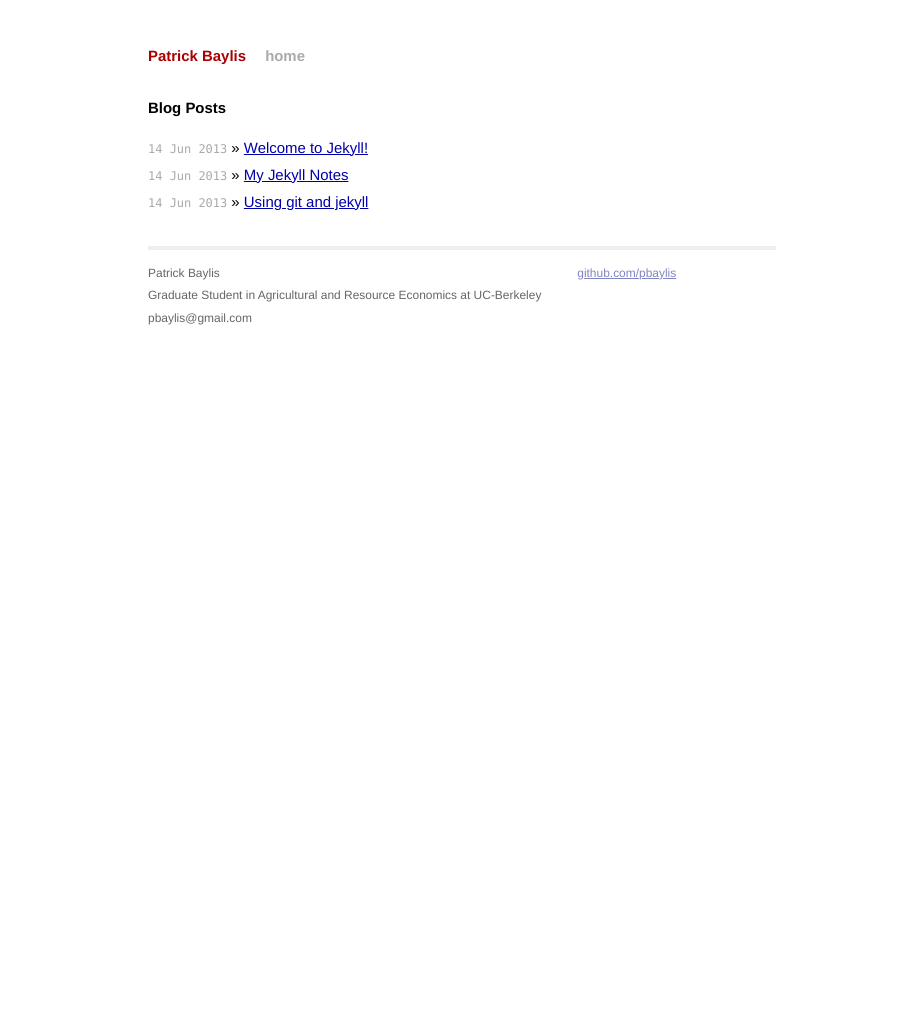
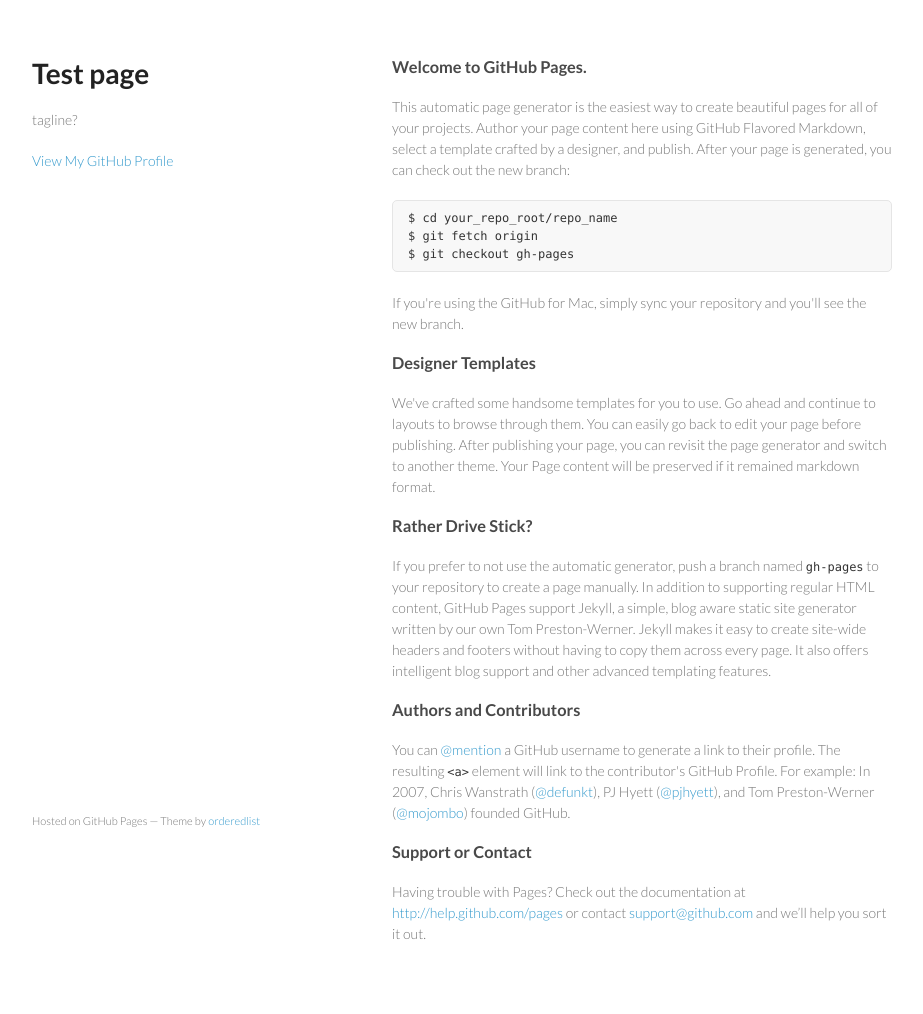
Before and after one commit to pbaylis/pbaylis.github.io, a Jekyll site: the page index.html, which Jekyll copies as it is, in a window 1280 px wide. Shown: the whole page, without its empty margins (178-1101 px from the left). Built offline with Jekyll 4.4.1, drawn with Linux system fonts in a browser that asks for light colours; before the commit the page ends 945 px from its top, so only the background shows below that.

Commit message:
Replace master branch with page content via GitHub

```diff
--- a/index.html
+++ b/index.html
@@ -1,13 +1,65 @@
----
-layout: default
-title: Patrick Baylis
----
+<!doctype html>
+<html>
+  <head>
+    <meta charset="utf-8">
+    <meta http-equiv="X-UA-Compatible" content="chrome=1">
+    <title>Test page by pbaylis</title>
 
-<div id="home">
-  <h1>Blog Posts</h1>
-  <ul class="posts">
-    {% for post in site.posts %}
-      <li><span>{{ post.date | date_to_string }}</span> &raquo; <a href="{{ post.url }}">{{ post.title }}</a></li>
-    {% endfor %}
-  </ul>
-</div>
+    <link rel="stylesheet" href="stylesheets/styles.css">
+    <link rel="stylesheet" href="stylesheets/pygment_trac.css">
+    <meta name="viewport" content="width=device-width, initial-scale=1, user-scalable=no">
+    <!--[if lt IE 9]>
+    <script src="//html5shiv.googlecode.com/svn/trunk/html5.js"></script>
+    <![endif]-->
+  </head>
+  <body>
+    <div class="wrapper">
+      <header>
+        <h1>Test page</h1>
+        <p>tagline?</p>
+
+
+        <p class="view"><a href="https://github.com/pbaylis">View My GitHub Profile</a></p>
+
+      </header>
+      <section>
+        <h3>
+<a name="welcome-to-github-pages" class="anchor" href="#welcome-to-github-pages"><span class="octicon octicon-link"></span></a>Welcome to GitHub Pages.</h3>
+
+<p>This automatic page generator is the easiest way to create beautiful pages for all of your projects. Author your page content here using GitHub Flavored Markdown, select a template crafted by a designer, and publish. After your page is generated, you can check out the new branch:</p>
+
+<pre><code>$ cd your_repo_root/repo_name
+$ git fetch origin
+$ git checkout gh-pages
+</code></pre>
+
+<p>If you're using the GitHub for Mac, simply sync your repository and you'll see the new branch.</p>
+
+<h3>
+<a name="designer-templates" class="anchor" href="#designer-templates"><span class="octicon octicon-link"></span></a>Designer Templates</h3>
+
+<p>We've crafted some handsome templates for you to use. Go ahead and continue to layouts to browse through them. You can easily go back to edit your page before publishing. After publishing your page, you can revisit the page generator and switch to another theme. Your Page content will be preserved if it remained markdown format.</p>
+
+<h3>
+<a name="rather-drive-stick" class="anchor" href="#rather-drive-stick"><span class="octicon octicon-link"></span></a>Rather Drive Stick?</h3>
+
+<p>If you prefer to not use the automatic generator, push a branch named <code>gh-pages</code> to your repository to create a page manually. In addition to supporting regular HTML content, GitHub Pages support Jekyll, a simple, blog aware static site generator written by our own Tom Preston-Werner. Jekyll makes it easy to create site-wide headers and footers without having to copy them across every page. It also offers intelligent blog support and other advanced templating features.</p>
+
+<h3>
+<a name="authors-and-contributors" class="anchor" href="#authors-and-contributors"><span class="octicon octicon-link"></span></a>Authors and Contributors</h3>
+
+<p>You can <a href="https://github.com/blog/821" class="user-mention">@mention</a> a GitHub username to generate a link to their profile. The resulting <code>&lt;a&gt;</code> element will link to the contributor's GitHub Profile. For example: In 2007, Chris Wanstrath (<a href="https://github.com/defunkt" class="user-mention">@defunkt</a>), PJ Hyett (<a href="https://github.com/pjhyett" class="user-mention">@pjhyett</a>), and Tom Preston-Werner (<a href="https://github.com/mojombo" class="user-mention">@mojombo</a>) founded GitHub.</p>
+
+<h3>
+<a name="support-or-contact" class="anchor" href="#support-or-contact"><span class="octicon octicon-link"></span></a>Support or Contact</h3>
+
+<p>Having trouble with Pages? Check out the documentation at <a href="http://help.github.com/pages">http://help.github.com/pages</a> or contact <a href="mailto:support@github.com">support@github.com</a> and we’ll help you sort it out.</p>
+      </section>
+      <footer>
+        <p><small>Hosted on GitHub Pages &mdash; Theme by <a href="https://github.com/orderedlist">orderedlist</a></small></p>
+      </footer>
+    </div>
+    <script src="javascripts/scale.fix.js"></script>
+
+  </body>
+</html>
--- /dev/null
+++ b/javascripts/scale.fix.js
@@ -0,0 +1,17 @@
+var metas = document.getElementsByTagName('meta');
+var i;
+if (navigator.userAgent.match(/iPhone/i)) {
+  for (i=0; i<metas.length; i++) {
+    if (metas[i].name == "viewport") {
+      metas[i].content = "width=device-width, minimum-scale=1.0, maximum-scale=1.0";
+    }
+  }
+  document.addEventListener("gesturestart", gestureStart, false);
+}
+function gestureStart() {
+  for (i=0; i<metas.length; i++) {
+    if (metas[i].name == "viewport") {
+      metas[i].content = "width=device-width, minimum-scale=0.25, maximum-scale=1.6";
+    }
+  }
+}
--- /dev/null
+++ b/stylesheets/pygment_trac.css
@@ -0,0 +1,69 @@
+.highlight  { background: #ffffff; }
+.highlight .c { color: #999988; font-style: italic } /* Comment */
+.highlight .err { color: #a61717; background-color: #e3d2d2 } /* Error */
+.highlight .k { font-weight: bold } /* Keyword */
+.highlight .o { font-weight: bold } /* Operator */
+.highlight .cm { color: #999988; font-style: italic } /* Comment.Multiline */
+.highlight .cp { color: #999999; font-weight: bold } /* Comment.Preproc */
+.highlight .c1 { color: #999988; font-style: italic } /* Comment.Single */
+.highlight .cs { color: #999999; font-weight: bold; font-style: italic } /* Comment.Special */
+.highlight .gd { color: #000000; background-color: #ffdddd } /* Generic.Deleted */
+.highlight .gd .x { color: #000000; background-color: #ffaaaa } /* Generic.Deleted.Specific */
+.highlight .ge { font-style: italic } /* Generic.Emph */
+.highlight .gr { color: #aa0000 } /* Generic.Error */
+.highlight .gh { color: #999999 } /* Generic.Heading */
+.highlight .gi { color: #000000; background-color: #ddffdd } /* Generic.Inserted */
+.highlight .gi .x { color: #000000; background-color: #aaffaa } /* Generic.Inserted.Specific */
+.highlight .go { color: #888888 } /* Generic.Output */
+.highlight .gp { color: #555555 } /* Generic.Prompt */
+.highlight .gs { font-weight: bold } /* Generic.Strong */
+.highlight .gu { color: #800080; font-weight: bold; } /* Generic.Subheading */
+.highlight .gt { color: #aa0000 } /* Generic.Traceback */
+.highlight .kc { font-weight: bold } /* Keyword.Constant */
+.highlight .kd { font-weight: bold } /* Keyword.Declaration */
+.highlight .kn { font-weight: bold } /* Keyword.Namespace */
+.highlight .kp { font-weight: bold } /* Keyword.Pseudo */
+.highlight .kr { font-weight: bold } /* Keyword.Reserved */
+.highlight .kt { color: #445588; font-weight: bold } /* Keyword.Type */
+.highlight .m { color: #009999 } /* Literal.Number */
+.highlight .s { color: #d14 } /* Literal.String */
+.highlight .na { color: #008080 } /* Name.Attribute */
+.highlight .nb { color: #0086B3 } /* Name.Builtin */
+.highlight .nc { color: #445588; font-weight: bold } /* Name.Class */
+.highlight .no { color: #008080 } /* Name.Constant */
+.highlight .ni { color: #800080 } /* Name.Entity */
+.highlight .ne { color: #990000; font-weight: bold } /* Name.Exception */
+.highlight .nf { color: #990000; font-weight: bold } /* Name.Function */
+.highlight .nn { color: #555555 } /* Name.Namespace */
+.highlight .nt { color: #000080 } /* Name.Tag */
+.highlight .nv { color: #008080 } /* Name.Variable */
+.highlight .ow { font-weight: bold } /* Operator.Word */
+.highlight .w { color: #bbbbbb } /* Text.Whitespace */
+.highlight .mf { color: #009999 } /* Literal.Number.Float */
+.highlight .mh { color: #009999 } /* Literal.Number.Hex */
+.highlight .mi { color: #009999 } /* Literal.Number.Integer */
+.highlight .mo { color: #009999 } /* Literal.Number.Oct */
+.highlight .sb { color: #d14 } /* Literal.String.Backtick */
+.highlight .sc { color: #d14 } /* Literal.String.Char */
+.highlight .sd { color: #d14 } /* Literal.String.Doc */
+.highlight .s2 { color: #d14 } /* Literal.String.Double */
+.highlight .se { color: #d14 } /* Literal.String.Escape */
+.highlight .sh { color: #d14 } /* Literal.String.Heredoc */
+.highlight .si { color: #d14 } /* Literal.String.Interpol */
+.highlight .sx { color: #d14 } /* Literal.String.Other */
+.highlight .sr { color: #009926 } /* Literal.String.Regex */
+.highlight .s1 { color: #d14 } /* Literal.String.Single */
+.highlight .ss { color: #990073 } /* Literal.String.Symbol */
+.highlight .bp { color: #999999 } /* Name.Builtin.Pseudo */
+.highlight .vc { color: #008080 } /* Name.Variable.Class */
+.highlight .vg { color: #008080 } /* Name.Variable.Global */
+.highlight .vi { color: #008080 } /* Name.Variable.Instance */
+.highlight .il { color: #009999 } /* Literal.Number.Integer.Long */
+
+.type-csharp .highlight .k { color: #0000FF }
+.type-csharp .highlight .kt { color: #0000FF }
+.type-csharp .highlight .nf { color: #000000; font-weight: normal }
+.type-csharp .highlight .nc { color: #2B91AF }
+.type-csharp .highlight .nn { color: #000000 }
+.type-csharp .highlight .s { color: #A31515 }
+.type-csharp .highlight .sc { color: #A31515 }
--- /dev/null
+++ b/stylesheets/styles.css
@@ -0,0 +1,255 @@
+@import url(https://fonts.googleapis.com/css?family=Lato:300italic,700italic,300,700);
+
+body {
+  padding:50px;
+  font:14px/1.5 Lato, "Helvetica Neue", Helvetica, Arial, sans-serif;
+  color:#777;
+  font-weight:300;
+}
+
+h1, h2, h3, h4, h5, h6 {
+  color:#222;
+  margin:0 0 20px;
+}
+
+p, ul, ol, table, pre, dl {
+  margin:0 0 20px;
+}
+
+h1, h2, h3 {
+  line-height:1.1;
+}
+
+h1 {
+  font-size:28px;
+}
+
+h2 {
+  color:#393939;
+}
+
+h3, h4, h5, h6 {
+  color:#494949;
+}
+
+a {
+  color:#39c;
+  font-weight:400;
+  text-decoration:none;
+}
+
+a small {
+  font-size:11px;
+  color:#777;
+  margin-top:-0.6em;
+  display:block;
+}
+
+.wrapper {
+  width:860px;
+  margin:0 auto;
+}
+
+blockquote {
+  border-left:1px solid #e5e5e5;
+  margin:0;
+  padding:0 0 0 20px;
+  font-style:italic;
+}
+
+code, pre {
+  font-family:Monaco, Bitstream Vera Sans Mono, Lucida Console, Terminal;
+  color:#333;
+  font-size:12px;
+}
+
+pre {
+  padding:8px 15px;
+  background: #f8f8f8;
+  border-radius:5px;
+  border:1px solid #e5e5e5;
+  overflow-x: auto;
+}
+
+table {
+  width:100%;
+  border-collapse:collapse;
+}
+
+th, td {
+  text-align:left;
+  padding:5px 10px;
+  border-bottom:1px solid #e5e5e5;
+}
+
+dt {
+  color:#444;
+  font-weight:700;
+}
+
+th {
+  color:#444;
+}
+
+img {
+  max-width:100%;
+}
+
+header {
+  width:270px;
+  float:left;
+  position:fixed;
+}
+
+header ul {
+  list-style:none;
+  height:40px;
+
+  padding:0;
+
+  background: #eee;
+  background: -moz-linear-gradient(top, #f8f8f8 0%, #dddddd 100%);
+  background: -webkit-gradient(linear, left top, left bottom, color-stop(0%,#f8f8f8), color-stop(100%,#dddddd));
+  background: -webkit-linear-gradient(top, #f8f8f8 0%,#dddddd 100%);
+  background: -o-linear-gradient(top, #f8f8f8 0%,#dddddd 100%);
+  background: -ms-linear-gradient(top, #f8f8f8 0%,#dddddd 100%);
+  background: linear-gradient(top, #f8f8f8 0%,#dddddd 100%);
+
+  border-radius:5px;
+  border:1px solid #d2d2d2;
+  box-shadow:inset #fff 0 1px 0, inset rgba(0,0,0,0.03) 0 -1px 0;
+  width:270px;
+}
+
+header li {
+  width:89px;
+  float:left;
+  border-right:1px solid #d2d2d2;
+  height:40px;
+}
+
+header ul a {
+  line-height:1;
+  font-size:11px;
+  color:#999;
+  display:block;
+  text-align:center;
+  padding-top:6px;
+  height:40px;
+}
+
+strong {
+  color:#222;
+  font-weight:700;
+}
+
+header ul li + li {
+  width:88px;
+  border-left:1px solid #fff;
+}
+
+header ul li + li + li {
+  border-right:none;
+  width:89px;
+}
+
+header ul a strong {
+  font-size:14px;
+  display:block;
+  color:#222;
+}
+
+section {
+  width:500px;
+  float:right;
+  padding-bottom:50px;
+}
+
+small {
+  font-size:11px;
+}
+
+hr {
+  border:0;
+  background:#e5e5e5;
+  height:1px;
+  margin:0 0 20px;
+}
+
+footer {
+  width:270px;
+  float:left;
+  position:fixed;
+  bottom:50px;
+}
+
+@media print, screen and (max-width: 960px) {
+
+  div.wrapper {
+    width:auto;
+    margin:0;
+  }
+
+  header, section, footer {
+    float:none;
+    position:static;
+    width:auto;
+  }
+
+  header {
+    padding-right:320px;
+  }
+
+  section {
+    border:1px solid #e5e5e5;
+    border-width:1px 0;
+    padding:20px 0;
+    margin:0 0 20px;
+  }
+
+  header a small {
+    display:inline;
+  }
+
+  header ul {
+    position:absolute;
+    right:50px;
+    top:52px;
+  }
+}
+
+@media print, screen and (max-width: 720px) {
+  body {
+    word-wrap:break-word;
+  }
+
+  header {
+    padding:0;
+  }
+
+  header ul, header p.view {
+    position:static;
+  }
+
+  pre, code {
+    word-wrap:normal;
+  }
+}
+
+@media print, screen and (max-width: 480px) {
+  body {
+    padding:15px;
+  }
+
+  header ul {
+    display:none;
+  }
+}
+
+@media print {
+  body {
+    padding:0.4in;
+    font-size:12pt;
+    color:#444;
+  }
+}
```
Also changed, not shown: params.json (added, +1 -0 lines).
